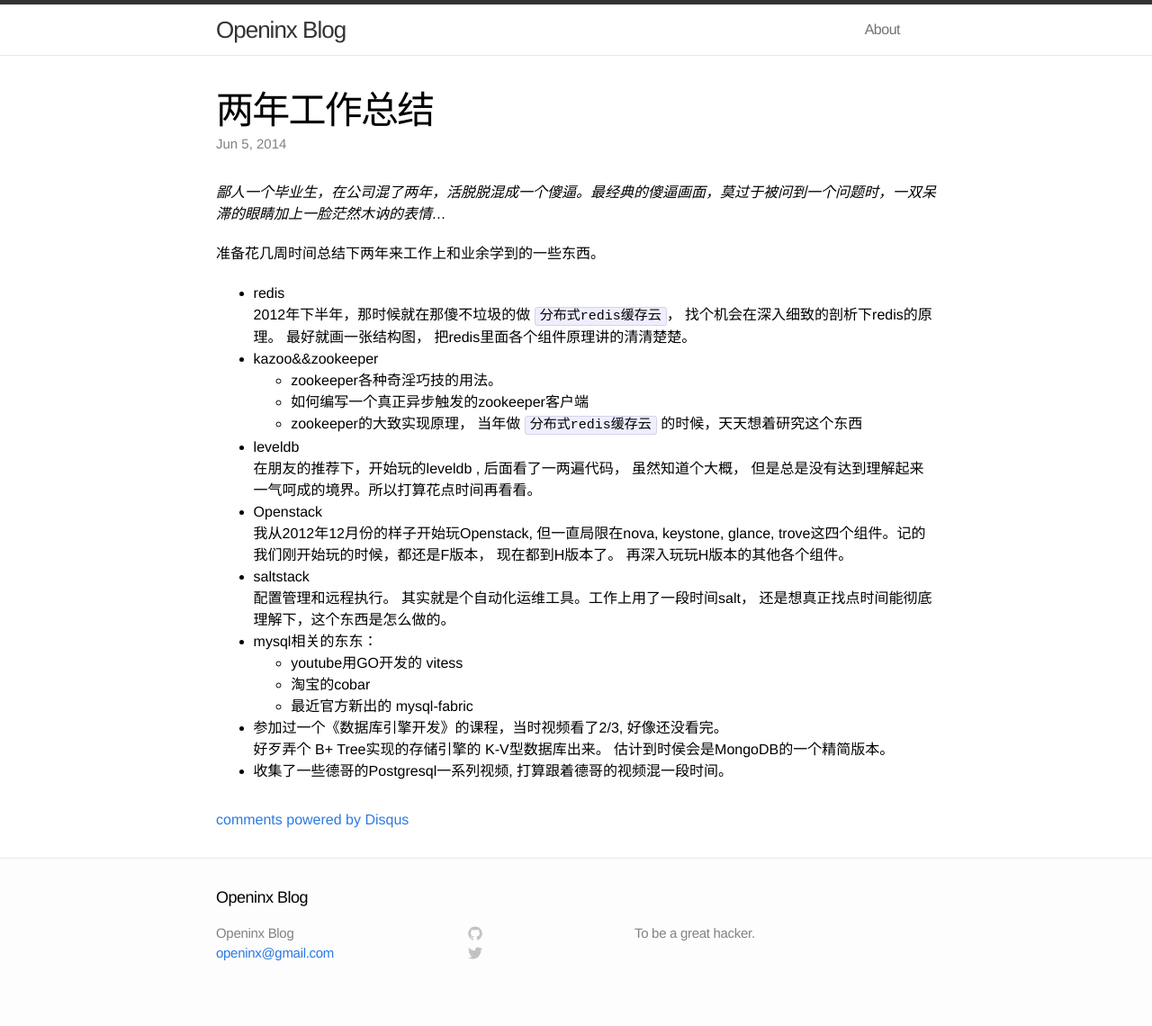
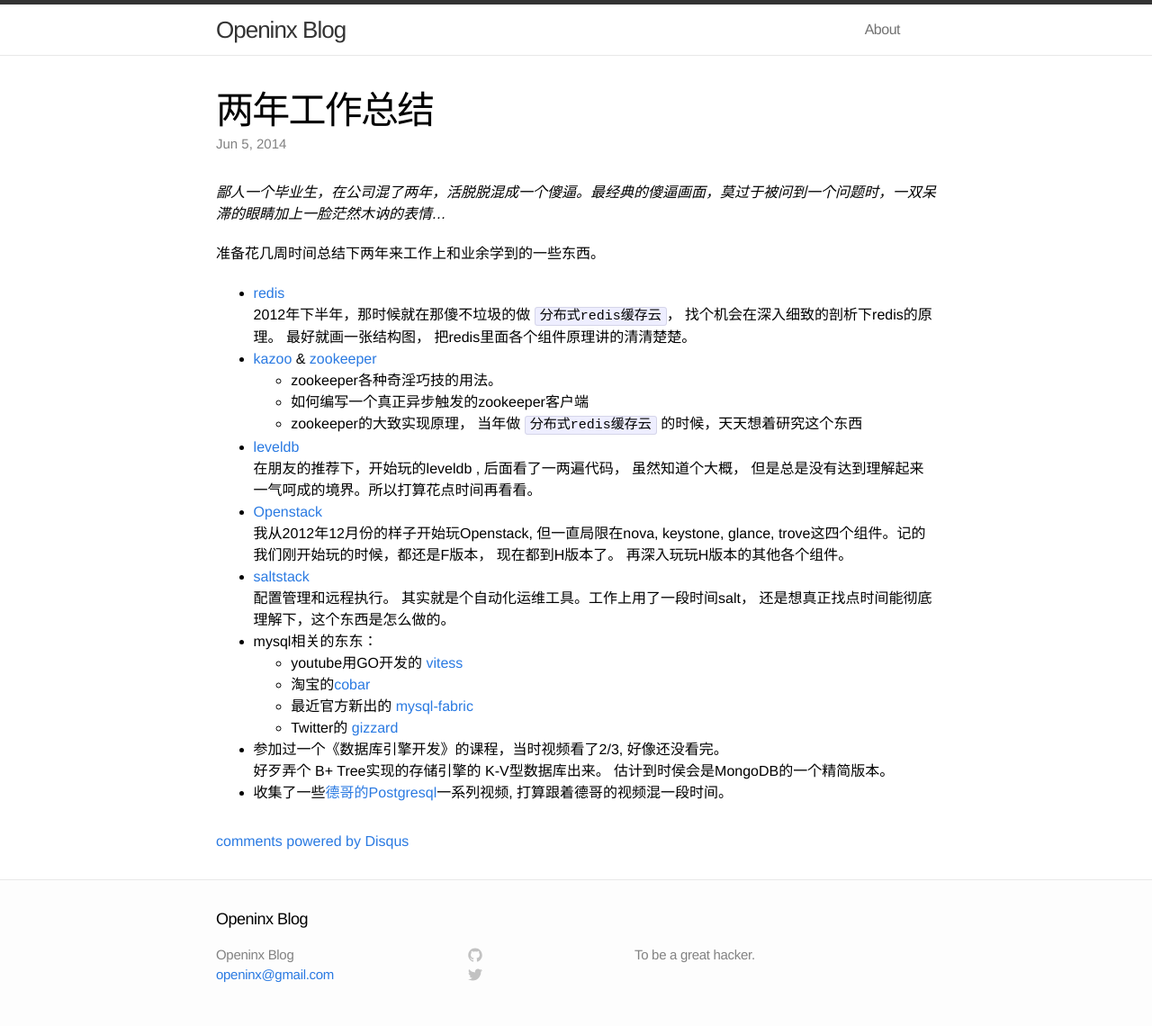
Before and after one commit to SteNicholas/openinx.github.io, a Jekyll site: the page built from _posts/2014-06-05-two-years-work-summarize.md, in a window 1280 px wide. Shown: the whole page at 90% size. Built offline with Jekyll 4.4.1, drawn with Linux system fonts in a browser that asks for light colours; comment, search, counter and statistics services are not loaded; before the commit the page ends 1116 px from its top, so only the background shows below that; part of the change alters nothing that is shown.

Commit message:
new posts

```diff
--- a/_posts/2014-06-05-two-years-work-summarize.md
+++ b/_posts/2014-06-05-two-years-work-summarize.md
@@ -10,30 +10,30 @@ _鄙人一个毕业生，在公司混了两年，活脱脱混成一个傻逼。
 
 准备花几周时间总结下两年来工作上和业余学到的一些东西。
 
-* redis
+* [redis](https://github.com/antirez/redis)
 
   2012年下半年，那时候就在那傻不垃圾的做 `分布式redis缓存云`， 找个机会在深入细致的剖析下redis的原理。 最好就画一张结构图， 把redis里面各个组件原理讲的清清楚楚。
 
-* kazoo&&zookeeper
+* [kazoo](https://github.com/python-zk/kazoo) & [zookeeper](https://github.com/apache/zookeeper)
 
 
   * zookeeper各种奇淫巧技的用法。
   * 如何编写一个真正异步触发的zookeeper客户端
   * zookeeper的大致实现原理， 当年做 `分布式redis缓存云` 的时候，天天想着研究这个东西
 
-* leveldb
+* [leveldb](https://github.com/basho/leveldb)
 
 
   在朋友的推荐下，开始玩的leveldb , 后面看了一两遍代码， 虽然知道个大概， 但是总是没有达到理解起来一气呵成的境界。所以打算花点时间再看看。
 
 
-* Openstack
+* [Openstack](https://github.com/openstack)
 
 
   我从2012年12月份的样子开始玩Openstack, 但一直局限在nova, keystone, glance, trove这四个组件。记的我们刚开始玩的时候，都还是F版本， 现在都到H版本了。 再深入玩玩H版本的其他各个组件。
 
 
-* saltstack
+* [saltstack](https://github.com/saltstack/salt)
 
 
   配置管理和远程执行。 其实就是个自动化运维工具。工作上用了一段时间salt， 还是想真正找点时间能彻底理解下，这个东西是怎么做的。
@@ -42,9 +42,10 @@ _鄙人一个毕业生，在公司混了两年，活脱脱混成一个傻逼。
 * mysql相关的东东：
 
 
-  * youtube用GO开发的 vitess
-  * 淘宝的cobar
-  * 最近官方新出的 mysql-fabric
+  * youtube用GO开发的 [vitess](https://github.com/youtube/vitess.git)
+  * 淘宝的[cobar](https://github.com/alibaba/cobar.git)
+  * 最近官方新出的 [mysql-fabric](http://dev.mysql.com/doc/mysql-utilities/1.4/en/fabric.html)
+  * Twitter的 [gizzard](https://github.com/twitter/gizzard)
 
 
 * 参加过一个《数据库引擎开发》的课程，当时视频看了2/3, 好像还没看完。
@@ -53,4 +54,4 @@ _鄙人一个毕业生，在公司混了两年，活脱脱混成一个傻逼。
   好歹弄个 B+ Tree实现的存储引擎的 K-V型数据库出来。 估计到时侯会是MongoDB的一个精简版本。
 
 
-* 收集了一些德哥的Postgresql一系列视频, 打算跟着德哥的视频混一段时间。
+* 收集了一些[德哥的Postgresql](http://blog.163.com/digoal@126/blog/static/16387704020141229159715/)一系列视频, 打算跟着德哥的视频混一段时间。
```
